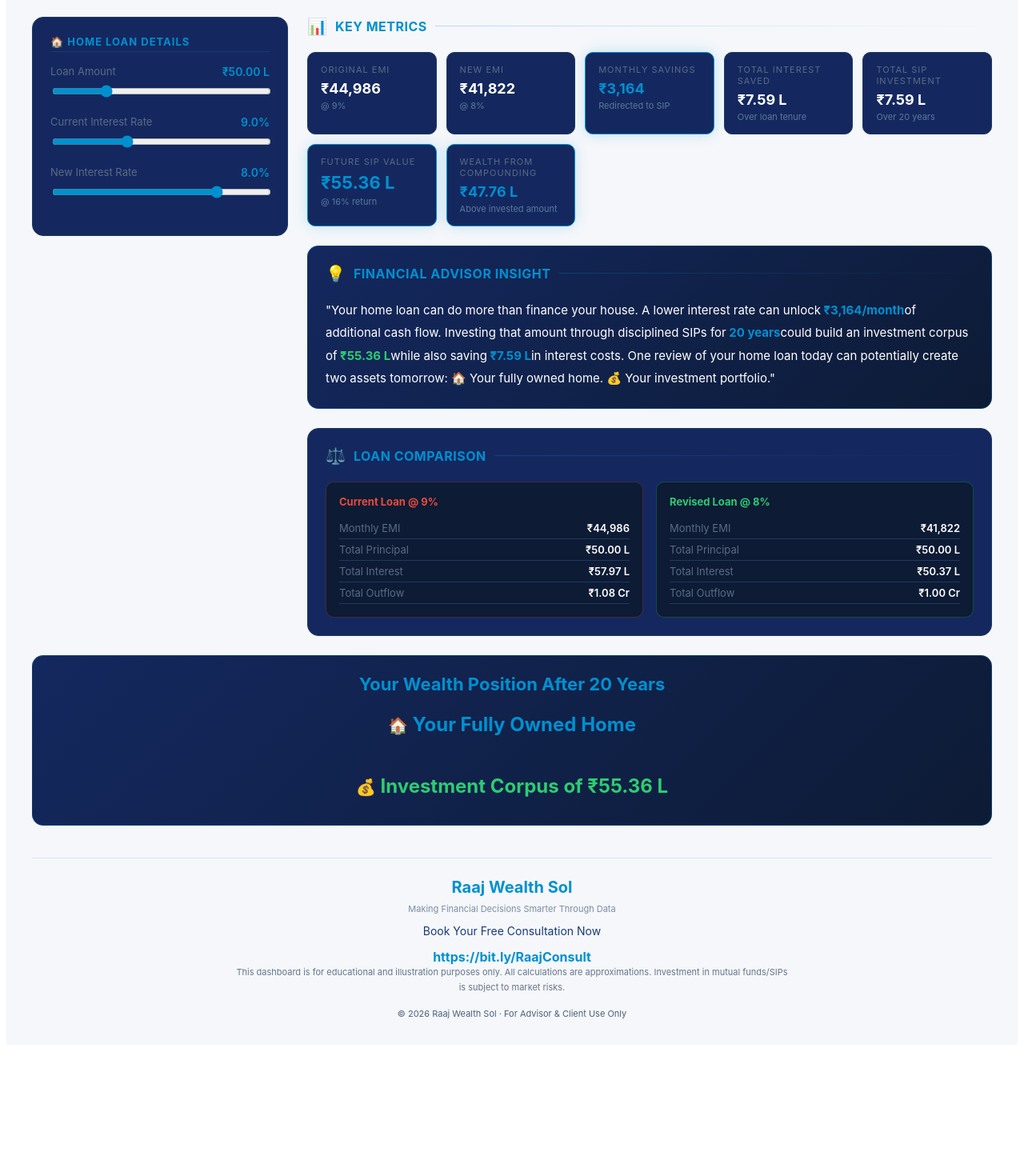
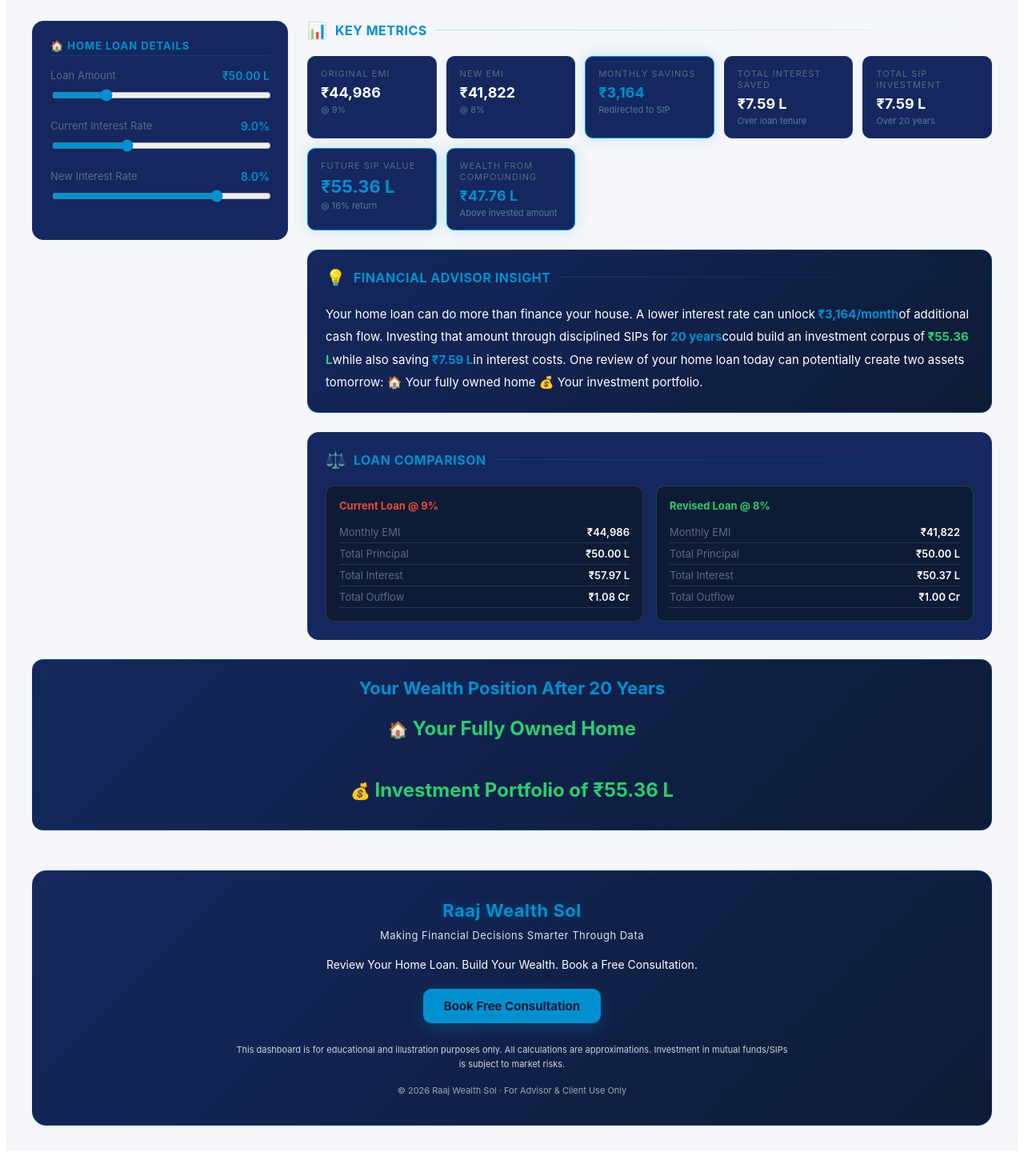
Before and after one commit to Vansh234567/raaj-wealth-dashboard, a React (Vite) app: page / in a window 1280 px wide. Shown: the part 481-1926 px from the top of the page at 80% size. Before the commit the page ends 1795 px from the top, so only its background shows below. Built offline with nearby package versions, Linux system fonts and the light colour scheme.

Commit message:
Update App.jsx

```diff
--- a/App.jsx
+++ b/App.jsx
@@ -232,7 +232,10 @@ fillOpacity="0.12"
           <h1 style={{ margin: "0 0 16px", fontSize: isMobile ? 24 : 32, fontWeight: 800, lineHeight: 1.2 }}>
             The <span style={{ color: GOLD }}>1% Rule</span>
           </h1>
-          <p style={{ fontSize: 15, color: SLATE, lineHeight: 1.7, maxWidth: 620, margin: "0 auto 24px" }}>
+          <p
+  style={{
+    fontSize: 16,
+    color: "#C5D4E6", lineHeight: 1.7, maxWidth: 620, margin: "0 auto 24px" }}>
             A lower home loan interest rate can free up monthly cash flow. Investing those savings through SIPs allows compounding to build long-term wealth alongside home ownership.
           </p>
           <div style={{ display: "flex", gap: 12, justifyContent: "center", flexWrap: "wrap" }}>
@@ -326,7 +329,7 @@ top: isMobile ? 0 : 20}}>
   }}
 >
 
-                   "Your home loan can do more than finance your house.
+                  Your home loan can do more than finance your house.
 
 A lower interest rate can unlock
 <span style={{ color: GOLD, fontWeight: 700 }}>
@@ -349,8 +352,10 @@ while also saving
 in interest costs.
 
 One review of your home loan today can potentially create two assets tomorrow:
-🏠 Your fully owned home.
-💰 Your investment portfolio."
+
+🏠 Your fully owned home
+
+💰 Your investment portfolio.
                   </p>
                 </div>
 
@@ -421,7 +426,7 @@ One review of your home loan today can potentially create two assets tomorrow:
     🏠{" "}
     <span
   style={{
-        color: GOLD,
+    color: SUCCESS,
     fontWeight: 700,
     fontSize: 24,
   }}
@@ -439,31 +444,51 @@ One review of your home loan today can potentially create two assets tomorrow:
         fontSize: 24,
       }}
     >
-      Investment Corpus of {fmt(calc.sipFV)}
+      Investment Portfolio  of {fmt(calc.sipFV)}
     </span>
   </div>
 </div>
           </div>
         {/* FOOTER */}
-        <div style={{ marginTop: 40, borderTop: `1px solid ${GOLD}22`, paddingTop: 24, textAlign: "center" }}>
 <div
   style={{
-    fontSize: 20,
+    marginTop: 50,
+    background: `linear-gradient(135deg, ${NAVY_MID}, ${NAVY})`,
+    borderRadius: 18,
+    border: `1px solid ${GOLD}33`,
+    padding: "36px 24px",
+    textAlign: "center",
+  }}
+>
+  <div
+  style={{
+    fontSize: 22,
     fontWeight: 700,
     color: GOLD,
-    marginBottom: 8,
+    marginBottom: 10,
+    letterSpacing: "0.5px",
+    textShadow: `0 0 12px ${GOLD}55`,
   }}
 >
   Raaj Wealth Sol
-</div>          <div style={{ fontSize: 11, color: "#7C8CA3", marginBottom: 12 }}>Making Financial Decisions Smarter Through Data</div>
+</div>        <div
+  style={{
+    fontSize: 13,
+    color: "#D5E3F2",
+    marginBottom: 20,
+    letterSpacing: "0.5px",
+  }}
+>
+  Making Financial Decisions Smarter Through Data
+</div>
           <div
   style={{
-    color: NAVY_LIGHT,
+color: WHITE,
     fontSize: 14,
     marginBottom: 14,
   }}
 >
-  Book Your Free Consultation Now
+ Review Your Home Loan. Build Your Wealth. Book a Free Consultation.
 </div>
 
 <a
@@ -471,19 +496,26 @@ One review of your home loan today can potentially create two assets tomorrow:
   target="_blank"
   rel="noreferrer"
   style={{
-    color: GOLD,
+    display: "inline-block",
+    marginTop: 8,
+    marginBottom: 24,
+    background: GOLD,
+    color: NAVY,
+    padding: "12px 26px",
+    borderRadius: 10,
+    textDecoration: "none",
     fontWeight: 700,
-    fontSize: 16,
-    textDecoration: "none",
+    fontSize: 15,
+    boxShadow: `0 6px 20px ${GOLD}44`,
   }}
 >
-  https://bit.ly/RaajConsult
+  Book Free Consultation
 </a>
-          <div style={{ fontSize: 11, color: "#66758A", maxWidth: 700, margin: "0 auto", lineHeight: 1.7 }}>
+          <div style={{ fontSize: 11, color: "#FFFFFFCC", maxWidth: 700, margin: "0 auto", lineHeight: 1.7 }}>
             This dashboard is for educational and illustration purposes only. All calculations are approximations.
             Investment in mutual funds/SIPs is subject to market risks.
           </div>
-          <div style={{ marginTop: 16, fontSize: 11, color: "#4B607A" }}>
+          <div style={{ marginTop: 16, fontSize: 11, color: "#FFFFFF99" }}>
             © 2026 Raaj Wealth Sol · For Advisor & Client Use Only
           </div>
         </div>
```
Lines whose indentation alone changed are shown as unchanged.
